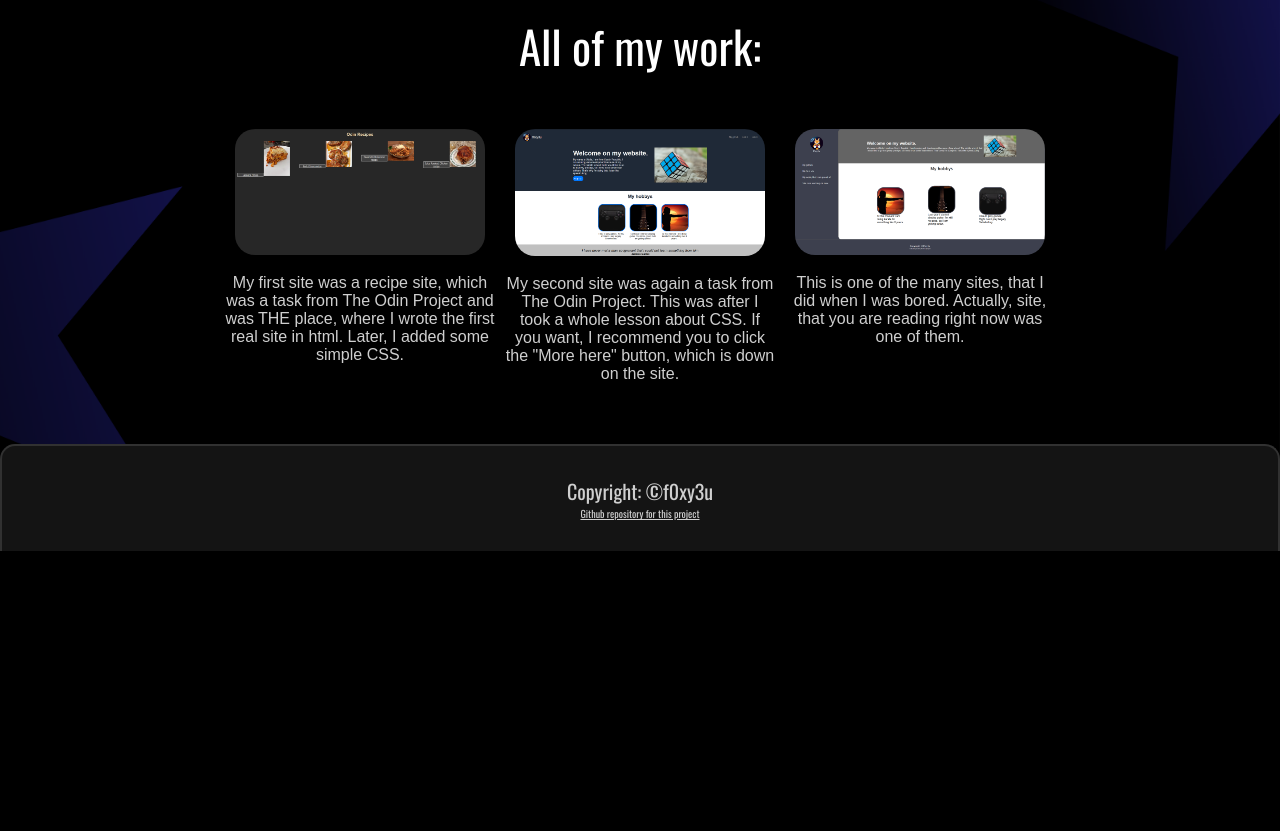
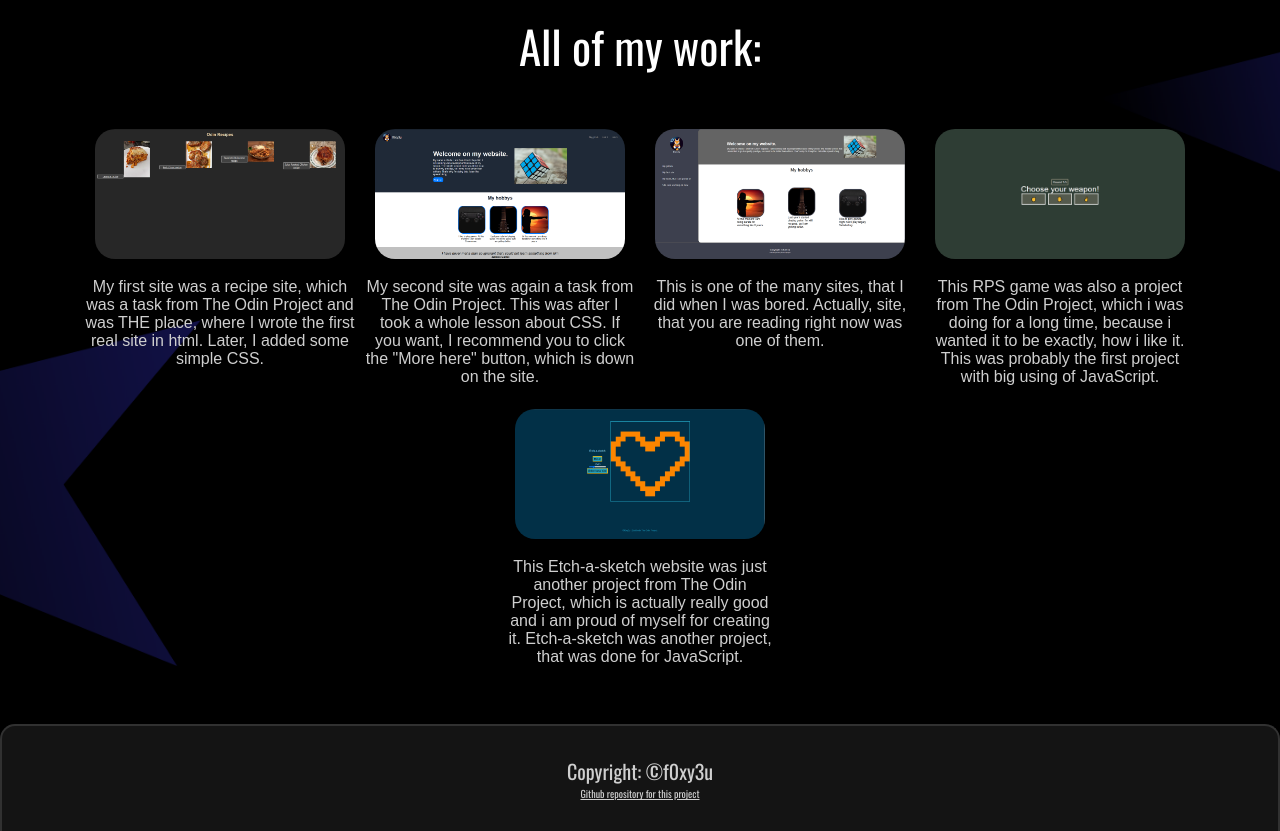
Before and after one commit to f0xy3u/portfolio, a plain HTML site: page index.html in a window 1280 px wide. Shown: the part 1160-1991 px from the top of the page. Before the commit the page ends 1711 px from the top, so only its background shows below. Drawn offline with nearby package versions, Linux system fonts and the light colour scheme.

Commit message:
Added new websites to 'all my work'

```diff
--- a/css/style.css
+++ b/css/style.css
@@ -154,6 +154,7 @@ body {
 
 .sitePrewiev {
     width: 250px;
+    height: 130px;
     border-radius: 20px;
 }
 
--- a/index.html
+++ b/index.html
@@ -69,6 +69,14 @@
                     <img src="./images/site-Stranka_z_nudy.png" alt="" class="sitePrewiev">
                     <p class="siteDescribe">This is one of the many sites, that I did when I was bored. Actually, site, that you are reading right now was one of them.</p>
                 </a></button>
+                <button class="site"><a href="https://f0xy3u.github.io/Rock-Paper-Scissors/">
+                    <img src="./images/RPS.png" alt="" class="sitePrewiev">
+                    <p class="siteDescribe">This RPS game was also a project from The Odin Project, which i was doing for a long time, because i wanted it to be exactly, how i like it. This was probably the first project with big using of JavaScript.</p>
+                </a></button>
+                <button class="site"><a href="https://f0xy3u.github.io/Etch-a-sketch/">
+                    <img src="./images/Etch-a-sketch.png" alt="" class="sitePrewiev">
+                    <p class="siteDescribe">This Etch-a-sketch website was just another project from The Odin Project, which is actually really good and i am proud of myself for creating it. Etch-a-sketch was another project, that was done for  JavaScript.</p>
+                </a></button>
             </div>
         </div>
     </div>
@@ -76,5 +84,10 @@
         Copyright: ©f0xy3u
         <a class="repos" href="https://github.com/f0xy3u/portfolio">Github repository for this project</a>
     </div>
+
+    <script>
+
+    </script>
+
 </body>
 </html>
```
Also changed, not shown: images/Etch-a-sketch.png (added), images/RPS.png (added).
